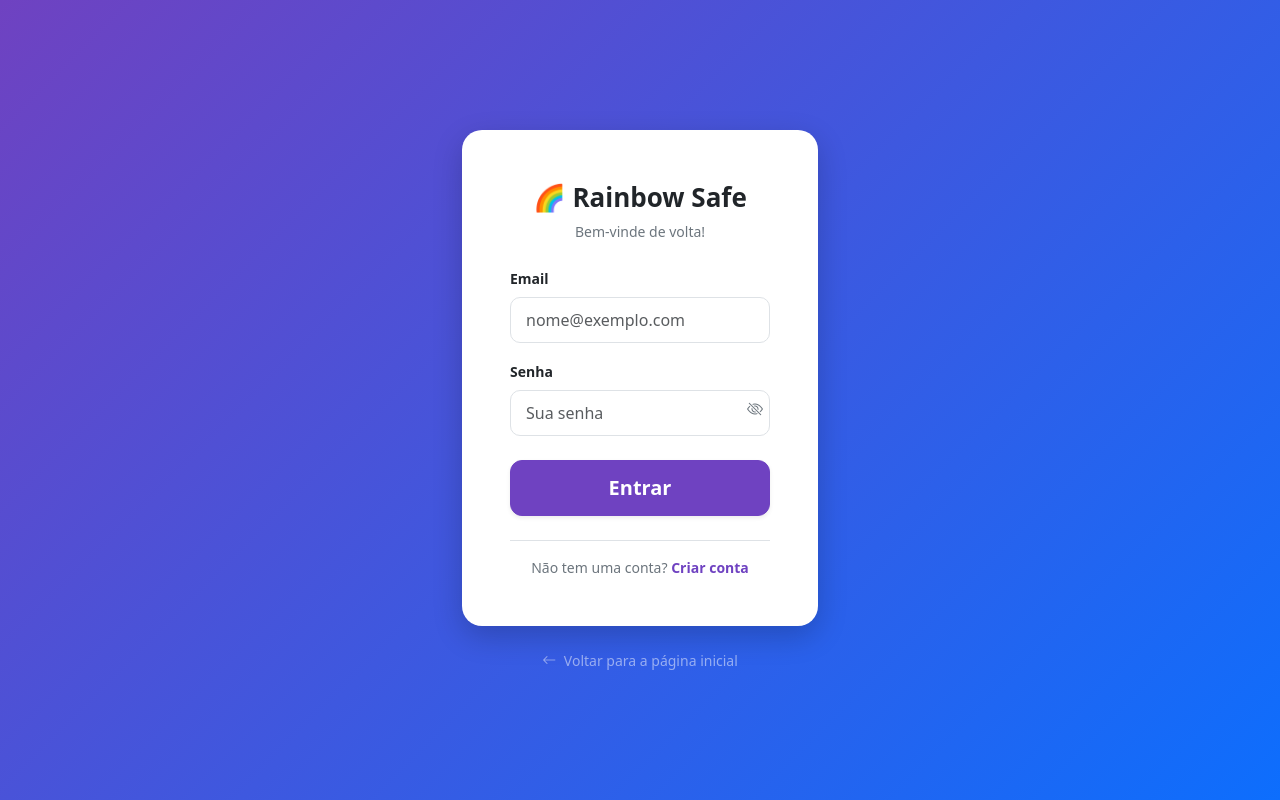
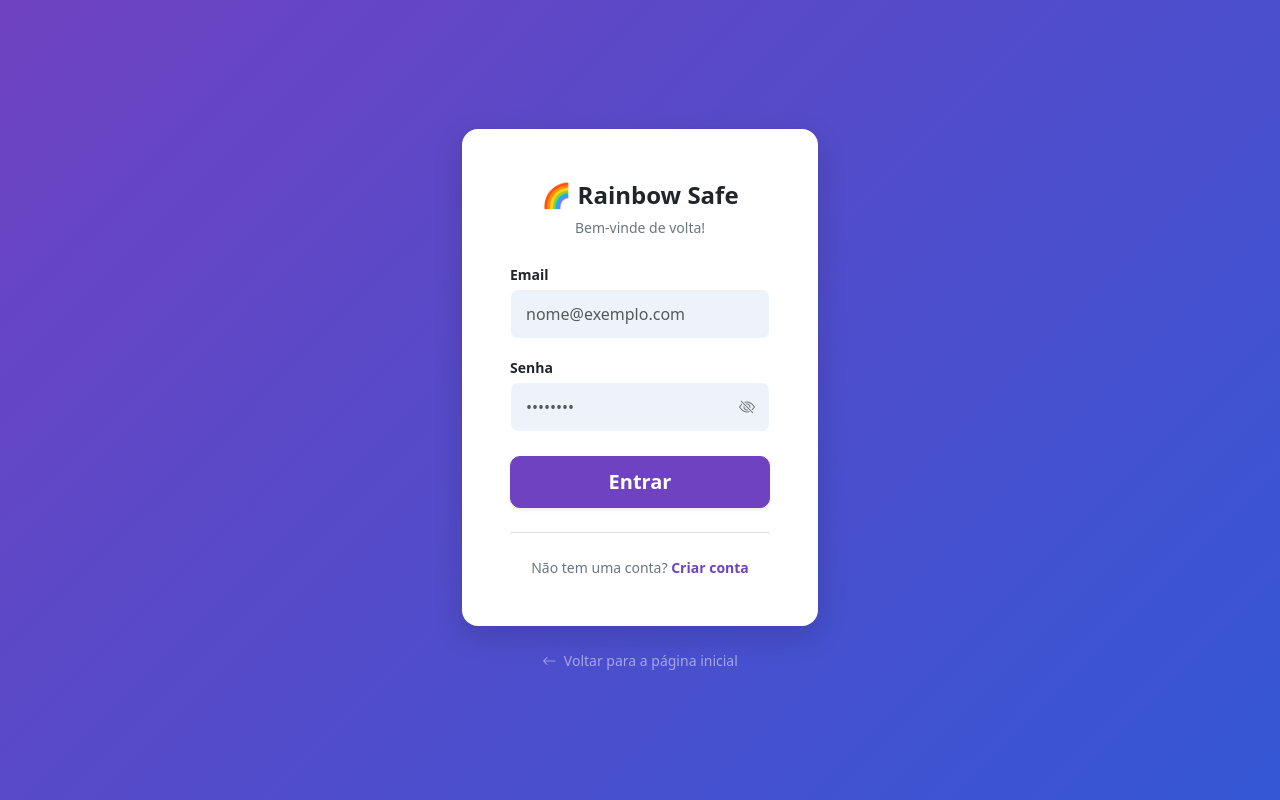
Before and after one commit to sabrinaandraderocha-cmyk/rainbowsafe, a Flask app: page /login in a window 1280 px wide. Run offline with Flask 3, Linux system fonts and the light colour scheme; some libraries are stand-ins or nearby versions.

Commit message:
Update login.html

```diff
--- a/templates/login.html
+++ b/templates/login.html
@@ -10,7 +10,7 @@
 
   <style>
     body {
-      background: linear-gradient(135deg, #6f42c1 0%, #0d6efd 100%);
+      background: linear-gradient(135deg, #6f42c1 0%, #3457D5 100%); /* Ajustado para um tom levemente mais suave no azul */
       min-height: 100vh;
       display: flex;
       align-items: center;
@@ -20,13 +20,13 @@
     }
 
     .card {
-      border-radius: 20px;
+      border-radius: 16px;
       border: none;
-      box-shadow: 0 10px 30px rgba(0,0,0,0.2);
+      box-shadow: 0 10px 30px rgba(0,0,0,0.15);
     }
 
     .brand {
-      font-size: 26px;
+      font-size: 24px;
       font-weight: 700;
       color: #212529;
     }
@@ -37,11 +37,12 @@
       margin-top: 4px;
     }
 
+    /* Estilização do Botão */
     .btn-primary {
       background-color: #6f42c1;
       border-color: #6f42c1;
-      border-radius: 12px;
-      padding: 12px;
+      border-radius: 10px;
+      padding: 10px 12px;
       font-weight: 600;
       transition: all 0.3s ease;
     }
@@ -52,25 +53,27 @@
       transform: translateY(-2px);
     }
 
+    /* Estilização dos Inputs (Fundo azulado e sem borda aparente) */
     .form-control {
-      border-radius: 10px;
-      padding: 10px 15px;
-      border: 1px solid #dee2e6;
+      border-radius: 8px;
+      padding: 12px 15px;
+      background-color: #eef2fa; /* O tom de azul claro da imagem */
+      border: 1px solid transparent; /* Remove a borda padrão */
+      color: #212529;
     }
 
     .form-control:focus {
+      background-color: #eef2fa;
       border-color: #6f42c1;
-      box-shadow: 0 0 0 0.25rem rgba(111, 66, 193, 0.25);
+      box-shadow: 0 0 0 0.2rem rgba(111, 66, 193, 0.25);
     }
 
-    .password-wrapper {
-      position: relative;
-    }
-
+    /* Ícone de Senha centralizado verticalmente */
     .password-toggle {
       position: absolute;
       right: 15px;
-      top: 38px;
+      top: 50%;
+      transform: translateY(-50%);
       cursor: pointer;
       color: #6c757d;
     }
@@ -100,14 +103,16 @@
             <form method="post" class="row g-3">
 
               <div class="col-12">
-                <label for="email" class="form-label small fw-semibold text-dark">Email</label>
+                <label for="email" class="form-label small fw-bold text-dark mb-1">Email</label>
                 <input type="email" class="form-control" id="email" name="email" placeholder="nome@exemplo.com" required>
               </div>
 
-              <div class="col-12 password-wrapper">
-                <label for="password" class="form-label small fw-semibold text-dark">Senha</label>
-                <input type="password" class="form-control pe-5" id="password" name="password" placeholder="Sua senha" required>
-                <i class="bi bi-eye-slash password-toggle" id="togglePassword" title="Mostrar/Ocultar senha"></i>
+              <div class="col-12">
+                <label for="password" class="form-label small fw-bold text-dark mb-1">Senha</label>
+                <div class="position-relative">
+                  <input type="password" class="form-control pe-5" id="password" name="password" placeholder="••••••••" required>
+                  <i class="bi bi-eye-slash password-toggle" id="togglePassword" title="Mostrar/Ocultar senha"></i>
+                </div>
               </div>
 
               <div class="col-12 d-grid mt-4">
@@ -118,7 +123,7 @@
 
             </form>
 
-            <div class="text-center mt-4 pt-3 border-top small">
+            <div class="text-center mt-4 pt-4 border-top small">
               <span class="text-secondary">Não tem uma conta?</span>
               <a href="/register" class="fw-bold text-decoration-none" style="color: #6f42c1;">Criar conta</a>
             </div>
@@ -127,7 +132,9 @@
         </div>
 
         <div class="text-center mt-4 text-white-50 small">
-          <a href="/" class="text-white-50 text-decoration-none"><i class="bi bi-arrow-left me-1"></i> Voltar para a página inicial</a>
+          <a href="/" class="text-white-50 text-decoration-none hover-white">
+            <i class="bi bi-arrow-left me-1"></i> Voltar para a página inicial
+          </a>
         </div>
 
       </div>
@@ -138,7 +145,7 @@
     const togglePassword = document.querySelector('#togglePassword');
     const password = document.querySelector('#password');
 
-    togglePassword.addEventListener('click', function (e) {
+    togglePassword.addEventListener('click', function () {
       const type = password.getAttribute('type') === 'password' ? 'text' : 'password';
       password.setAttribute('type', type);
       this.classList.toggle('bi-eye');
```
